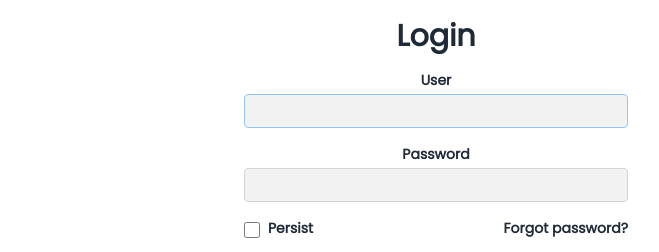
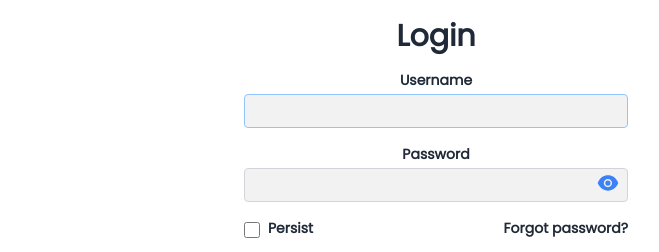
Before and after one commit to jamestariga/Mern-CMS, a React (Vite) app in the folder frontend/: page /login in a window 1280 px wide. Shown: the part 236-488 px from the top of the page, without its empty margins (204-863 px from the left). Built offline with nearby package versions, Linux system fonts and the light colour scheme.

Commit message:
🔥 Added a toggle button to show passord

```diff
--- a/frontend/src/pages/Login/Login.tsx
+++ b/frontend/src/pages/Login/Login.tsx
@@ -2,12 +2,14 @@ import { useState, useEffect, useRef } from 'react'
 import useAuth from '@/hooks/useAuth'
 import { Link, useNavigate, useLocation } from 'react-router-dom'
 import cmsApi from '@/api/cmsApi'
-import { loginUser, loginResponse } from '@/types/types'
+import { Auth, loginResponse } from '@/types/types'
 import { useMutation } from '@tanstack/react-query'
+import { boolToString } from '@/utils/helpers'
+import { AiFillEye, AiFillEyeInvisible } from 'react-icons/ai'
 
 const LOGIN_URL = '/auth'
 
-const loginFn = async (props: loginUser) => {
+const loginFn = async (props: Auth) => {
   const { userName, password } = props
 
   const response: loginResponse = await cmsApi.post(
@@ -30,6 +32,7 @@ const Login = () => {
   const [password, setPassword] = useState<string>('')
   const [errMsg, setErrMsg] = useState<string>('')
   const [error, setError] = useState<boolean>(false)
+  const [showPassword, setShowPassword] = useState<boolean>(false)
 
   const userRef = useRef<HTMLInputElement>(null)
   const errRef = useRef<HTMLDivElement>(null)
@@ -50,11 +53,26 @@ const Login = () => {
   }, [userName, password])
 
   useEffect(() => {
-    localStorage.setItem('persist', persist.toString())
+    console.log('persist value:', persist)
+    localStorage.setItem('persist', boolToString(persist))
   }, [persist])
 
   const togglePersist = () => {
-    setPersist((persist: boolean) => !persist)
+    setPersist((persist) => {
+      if (typeof persist === 'boolean') {
+        return !persist
+      }
+      return persist
+    })
+  }
+
+  const togglePassword = () => {
+    setShowPassword((showPassword) => {
+      if (typeof showPassword === 'boolean') {
+        return !showPassword
+      }
+      return showPassword
+    })
   }
 
   const handleSubmit = async (e: React.FormEvent<HTMLFormElement>) => {
@@ -100,16 +118,16 @@ const Login = () => {
   }
 
   return (
-    <div className='flex flex-col items-center justify-center h-screen'>
+    <header className='flex flex-col items-center justify-center h-screen'>
       <form
         onSubmit={handleSubmit}
-        className='flex flex-col items-center justify-center w-96'
+        className='flex flex-col items-center justify-center w-72 sm:w-96'
       >
         <h1 className='text-3xl font-bold'>Login</h1>
         <div className='flex flex-col items-center justify-center w-full mt-4'>
           <div className='flex flex-col items-center justify-center w-full'>
             <label htmlFor='user' className='text-sm font-bold'>
-              User
+              Username
             </label>
             <input
               ref={userRef}
@@ -124,13 +142,26 @@ const Login = () => {
             <label htmlFor='password' className='text-sm font-bold'>
               Password
             </label>
+            <div className='w-full flex items-center'>
               <input
                 id='password'
-              type='password'
+                type={showPassword ? 'text' : 'password'}
                 className='w-full px-2 py-1 mt-1 border border-gray-300 rounded focus:outline-none focus:border-blue-300'
                 value={password}
                 onChange={(e) => setPassword(e.target.value)}
               />
+              <button
+                type='button'
+                className='absolute w-8 h-8 translate-x-[16rem] sm:translate-x-[22rem]'
+                onClick={togglePassword}
+              >
+                {showPassword ? (
+                  <AiFillEyeInvisible className='w-6 h-6 text-blue-500' />
+                ) : (
+                  <AiFillEye className='w-6 h-6 text-blue-500' />
+                )}
+              </button>
+            </div>
           </div>
           <div className='flex items-center justify-between w-full mt-4'>
             <div className='flex items-center'>
@@ -138,7 +169,13 @@ const Login = () => {
                 id='persist'
                 type={'checkbox'}
                 className='w-4 h-4 mt-1 border border-gray-300 rounded focus:outline-none focus:border-blue-300'
-                checked={persist}
+                checked={
+                  boolToString(persist) === 'true'
+                    ? true
+                    : persist === true
+                    ? true
+                    : false
+                }
                 onChange={togglePersist}
               />
               <label htmlFor='persist' className='ml-2 text-sm font-bold'>
@@ -162,7 +199,7 @@ const Login = () => {
           </button>
         </div>
       </form>
-    </div>
+    </header>
   )
 }
 
```
Lines whose indentation alone changed are shown as unchanged.
